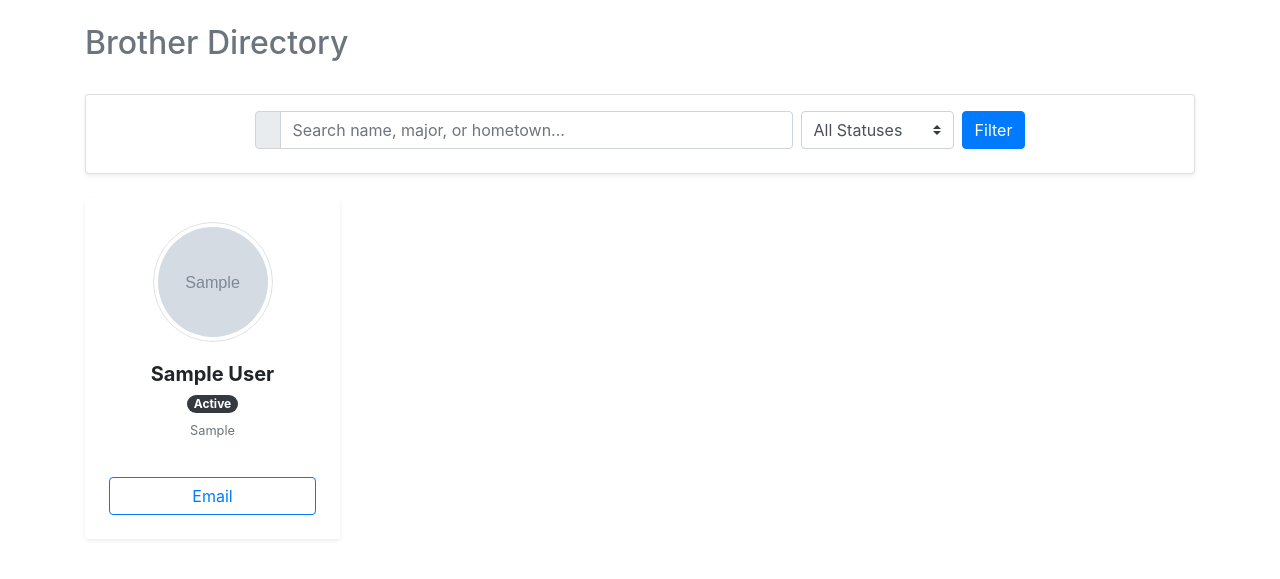
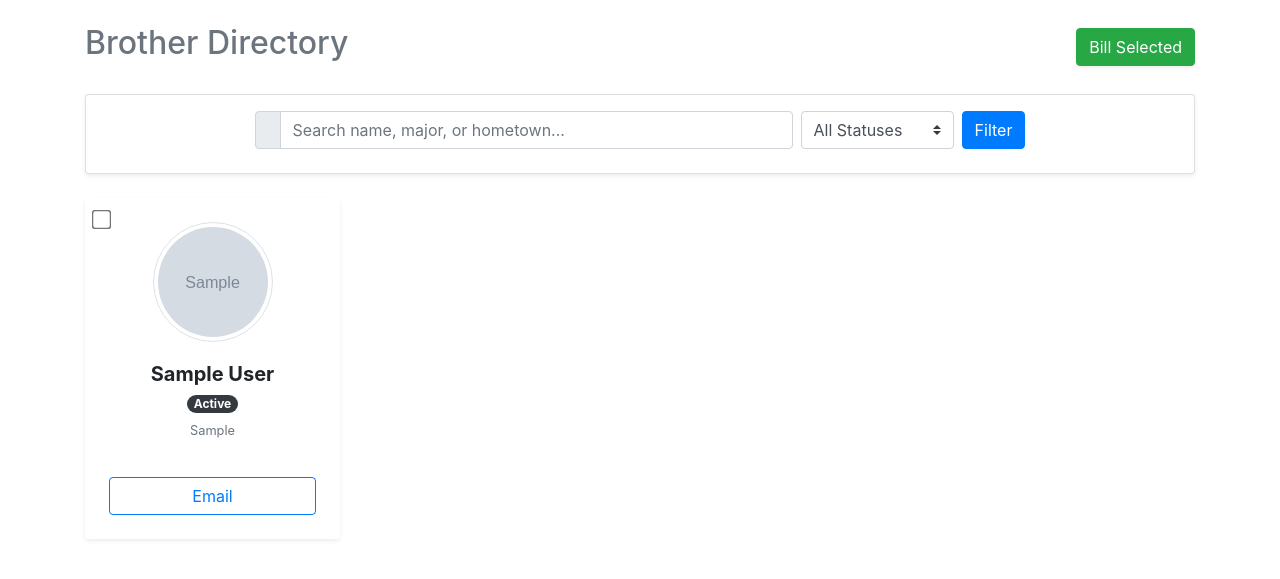
Before and after one commit to dannguyen111/palamedes, a Django app: page /dashboard/directory/ in a window 1280 px wide. Shown: the part 62-641 px from the top of the page. Run offline with Django 5.2, Linux system fonts and the light colour scheme; a user stored in the database is signed in; tables that the repository leaves empty hold one stand-in row (values such as "Sample post"); grey boxes marked "Sample" are stand-in pictures.

Commit message:
added the ability to select multiple people to charge from the brother directory

```diff
--- a/palamedes/dashboard/templates/dashboard/directory.html
+++ b/palamedes/dashboard/templates/dashboard/directory.html
@@ -1,13 +1,20 @@
 {% extends "homepage/base.html" %}
 
 {% block content %}
-<div class="row mb-4">
-    <div class="col-md-12">
+<div class="row mb-4 align-items-center">
+    <div class="col-md-8">
         <h2 class="text-secondary">
             <a href="{% url 'dashboard' %}" class="text-secondary"><i class="fas fa-arrow-left"></i></a>
             Brother Directory
         </h2>
     </div>
+    {% if user.position.can_manage_finance %}
+    <div class="col-md-4 text-right">
+        <button type="submit" form="bulk-actions-form" class="btn btn-success shadow-sm">
+            <i class="fas fa-file-invoice-dollar"></i> Bill Selected
+        </button>
+    </div>
+    {% endif %}
 </div>
 
 <div class="row mb-4">
@@ -39,10 +46,21 @@
     </div>
 </div>
 
+<form id="bulk-actions-form" method="POST" action="{% url 'manage_dues_creation' %}">
+    {% csrf_token %}
+    <input type="hidden" name="directory_selection" value="1">
+
     <div class="row">
         {% for member in members %}
         <div class="col-lg-3 col-md-4 col-sm-6 mb-4">
-        <div class="card h-100 shadow-sm border-0 hover-card">
+            <div class="card h-100 shadow-sm border-0 hover-card position-relative">
+
+                {% if user.position.can_manage_finance %}
+                <div style="position: absolute; top: 10px; left: 10px; z-index: 10;">
+                    <input type="checkbox" name="selected_members" value="{{ member.id }}" class="big-checkbox"
+                        style="transform: scale(1.5);">
+                </div>
+                {% endif %}
 
                 <a href="{% url 'brother_profile' member.pk %}" class="stretched-link"></a>
 
@@ -83,6 +101,7 @@
         </div>
         {% endfor %}
     </div>
+</form>
 
 <style>
     .hover-card:hover {
--- a/palamedes/dashboard/views.py
+++ b/palamedes/dashboard/views.py
@@ -74,7 +74,9 @@ def submit_points(request):
 # View for Actives to give points to NMs directly
 @login_required
 def assign_points(request):
-    if request.user.status == 'NM':
+    has_permission = (request.user.status != 'NM') or (request.user.position and request.user.position.can_manage_points)
+
+    if not has_permission:
         messages.error(request, "You do not have permission to do that.")
         return redirect('dashboard')
 
@@ -256,66 +258,76 @@ def dues_dashboard(request):
 @login_required
 def manage_dues_creation(request):
     # Security Check
-    if not request.user.position.can_manage_finance:
+    if not (request.user.position and request.user.position.can_manage_finance):
         messages.error(request, "Access Denied.")
         return redirect('dues_dashboard')
 
     single_form = SingleDueForm(request.user)
-    bulk_form = BulkDueForm()
 
-    if request.method == 'POST':
-        # Check which form was submitted
-        if 'submit_single' in request.POST:
-            single_form = SingleDueForm(request.user, request.POST)
-            if single_form.is_valid():
-                due = single_form.save(commit=False)
-                # Amount sign is already handled in form.clean()
-                due.save()
-                messages.success(request, f"Transaction created for {due.assigned_to.username}")
-                return redirect('dues_dashboard')
+    # Default tab
+    active_tab = 'single'
 
-        elif 'submit_bulk' in request.POST:
-            bulk_form = BulkDueForm(request.POST)
-            if bulk_form.is_valid():
-                data = bulk_form.cleaned_data
-                target = data['target_group']
-                users_to_charge = []
+    # Handle "Pre-fill" from Directory Selection
+    initial_data = {}
+    if request.method == 'POST' and 'directory_selection' in request.POST:
+        active_tab = 'bulk'
+        # Get list of IDs from the directory checkboxes
+        selected_ids = request.POST.getlist('selected_members')
+        if selected_ids:
+            initial_data = {
+                'target_group': 'SELECTED',
+                'selected_user_ids': ','.join(selected_ids)
+            }
+            messages.info(request, f"Selected {len(selected_ids)} members for billing.")
 
-                # Logic to find users
-                base_qs = CustomUser.objects.filter(chapter=request.user.chapter)
+    bulk_form = BulkDueForm(initial=initial_data)
 
-                if target == 'ALL':
-                    users_to_charge = base_qs
-                elif target == 'ACTIVES':
-                    users_to_charge = base_qs.exclude(status='NM')
-                elif target == 'NMS':
-                    users_to_charge = base_qs.filter(status='NM')
-                elif target == 'PLEDGE_CLASS':
-                    sem = data.get('pledge_semester')
-                    yr = data.get('pledge_year')
-                    if sem and yr:
-                        users_to_charge = base_qs.filter(pledge_semester=sem, pledge_year=yr)
-                    else:
-                        messages.error(request, "Please specify Semester and Year.")
-                        return redirect('manage_dues_creation')
+    # Handle Form Submission (Creating the Dues)
+    if request.method == 'POST' and 'submit_bulk' in request.POST:
+        bulk_form = BulkDueForm(request.POST)
+        if bulk_form.is_valid():
+            data = bulk_form.cleaned_data
+            target = data['target_group']
+            users_to_charge = []
+            base_qs = CustomUser.objects.filter(chapter=request.user.chapter)
 
-                # Create the records
-                count = 0
-                for u in users_to_charge:
-                    Due.objects.create(
-                        title=data['title'],
-                        amount=data['amount'],
-                        due_date=data['due_date'],
-                        assigned_to=u
-                    )
-                    count += 1
+            # Target Logic
+            if target == 'ALL':
+                users_to_charge = base_qs
+            elif target == 'ACTIVES':
+                users_to_charge = base_qs.exclude(status='NM')
+            elif target == 'NMS':
+                users_to_charge = base_qs.filter(status='NM')
+            elif target == 'PLEDGE_CLASS':
+                sem = data.get('pledge_semester')
+                yr = data.get('pledge_year')
+                if sem and yr:
+                    users_to_charge = base_qs.filter(pledge_semester=sem, pledge_year=yr)
+            elif target == 'SELECTED':
+                # Parse the hidden ID string back into a list
+                id_string = data.get('selected_user_ids', '')
+                if id_string:
+                    id_list = id_string.split(',')
+                    users_to_charge = base_qs.filter(id__in=id_list)
 
-                messages.success(request, f"Bulk charge assigned to {count} members.")
-                return redirect('dues_dashboard')
+            # Execution
+            count = 0
+            for u in users_to_charge:
+                Due.objects.create(
+                    title=data['title'],
+                    amount=data['amount'],
+                    due_date=data['due_date'],
+                    assigned_to=u
+                )
+                count += 1
+
+            messages.success(request, f"Bulk charge assigned to {count} members.")
+            return redirect('dues_dashboard')
 
     context = {
         'single_form': single_form,
-        'bulk_form': bulk_form
+        'bulk_form': bulk_form,
+        'active_tab': active_tab
     }
     return render(request, 'dashboard/manage_dues.html', context)
 
```
Also changed, not shown: palamedes/dashboard/forms.py (+19 -7 lines), palamedes/dashboard/templates/dashboard/manage_dues.html (+9 -4 lines). Lines whose indentation alone changed are shown as unchanged.
